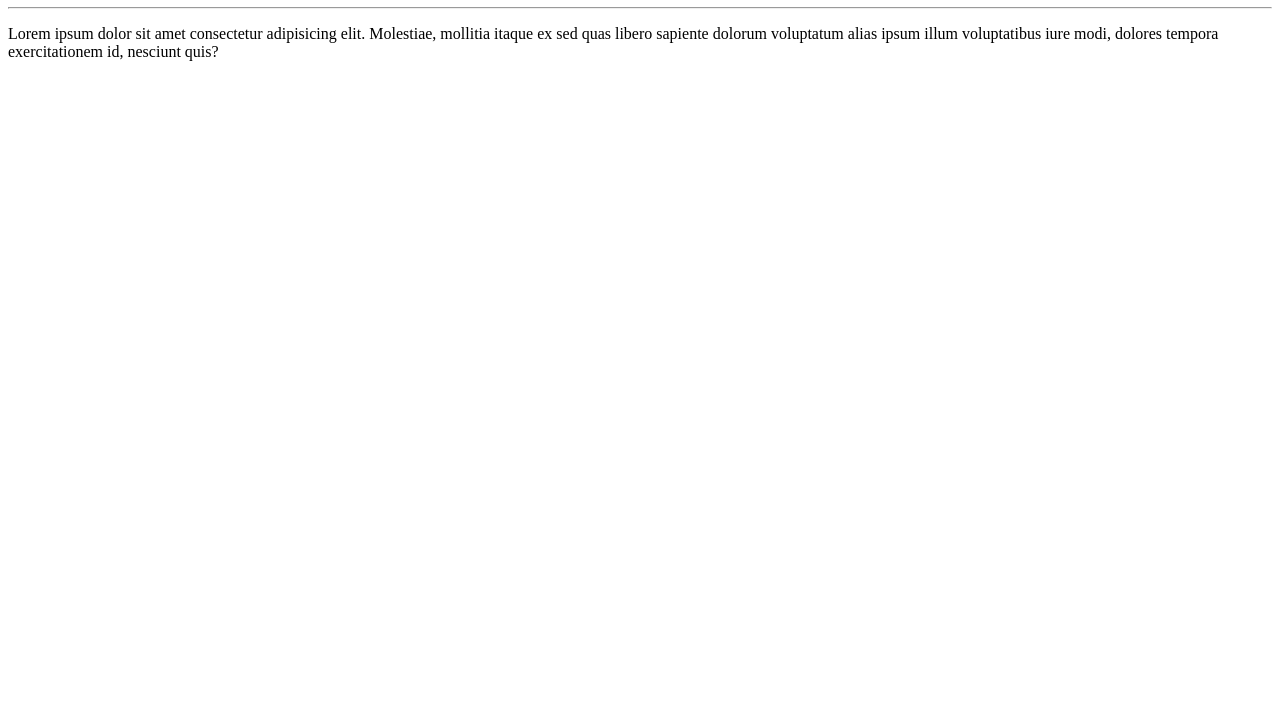
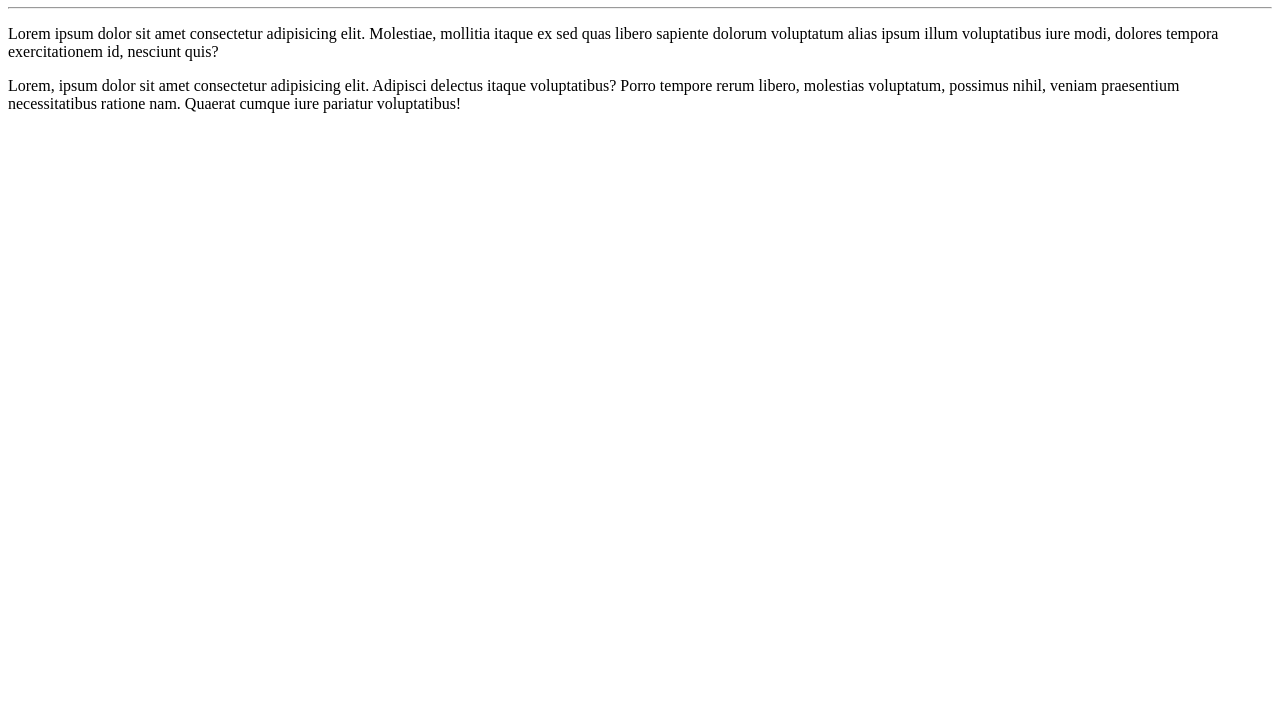
Before and after one commit to ClaudinePedrosa/Ola-Mundo, a plain HTML site: page site-exemplo/index.html in a window 1280 px wide. Shown: the part 73-800 px from the top of the page. Drawn offline with Linux system fonts and the light colour scheme.

Commit message:
adicionei um parágrafo.

```diff
--- a/site-exemplo/index.html
+++ b/site-exemplo/index.html
@@ -10,5 +10,6 @@
     <h1>Olá, Mundo!</h1>
     <hr>
     <p> Lorem ipsum dolor sit amet consectetur adipisicing elit. Molestiae, mollitia itaque ex sed quas libero sapiente dolorum voluptatum alias ipsum illum voluptatibus iure modi, dolores tempora exercitationem id, nesciunt quis?</p>
+    <p>Lorem, ipsum dolor sit amet consectetur adipisicing elit. Adipisci delectus itaque voluptatibus? Porro tempore rerum libero, molestias voluptatum, possimus nihil, veniam praesentium necessitatibus ratione nam. Quaerat cumque iure pariatur voluptatibus!</p>
 </body>
 </html>
```
